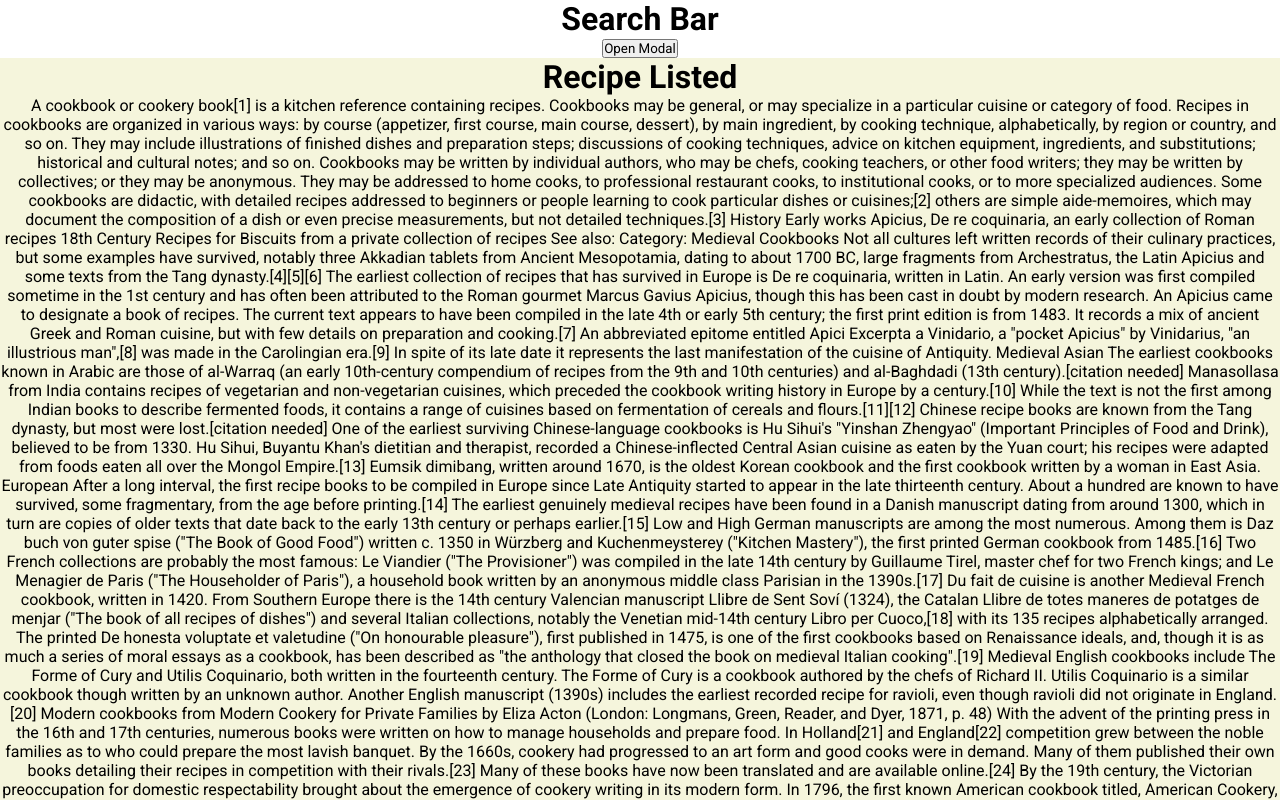
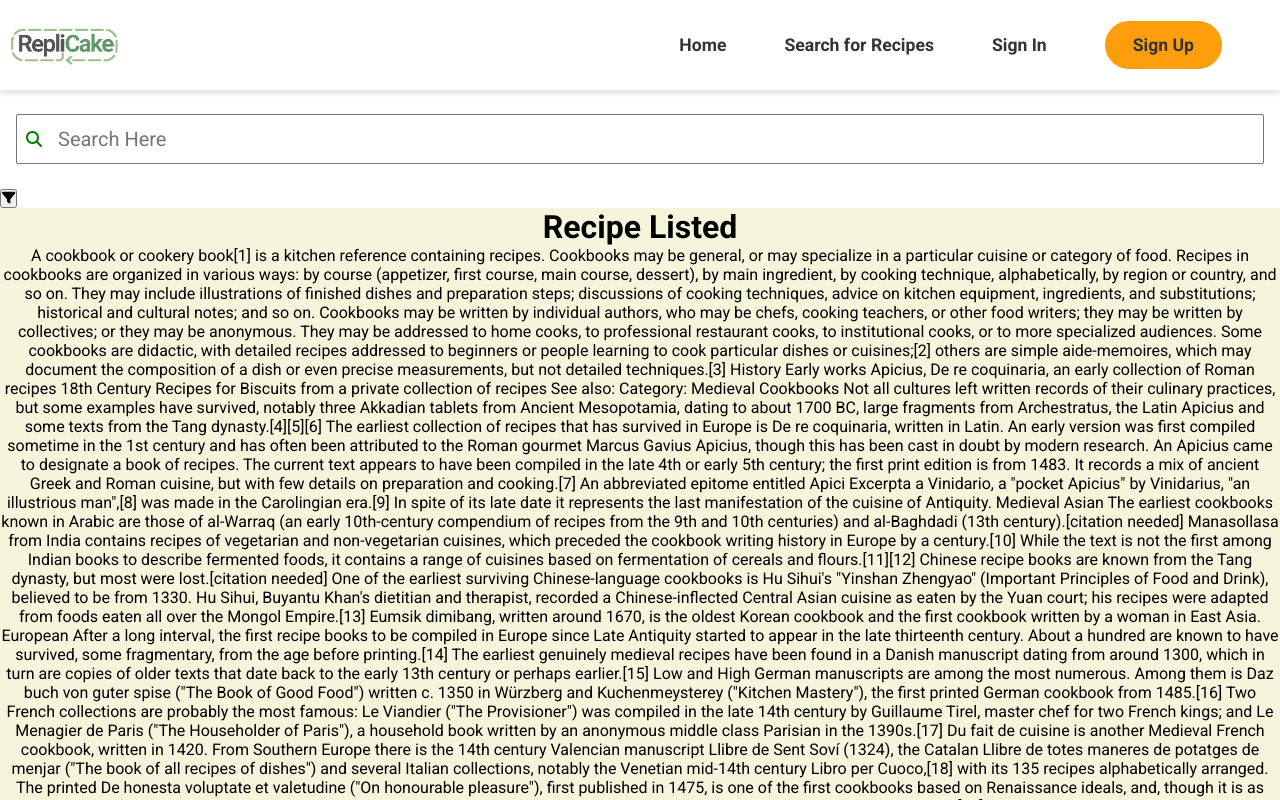
Before and after one commit to HPhilipN/C276-Project, a React (Vite) app in the folder frontend/: page /dashboard in a window 1280 px wide. Built offline with nearby package versions, Linux system fonts and the light colour scheme.

Commit message:
added search bar non functional

```diff
--- a/frontend/src/Dashboard.jsx
+++ b/frontend/src/Dashboard.jsx
@@ -2,11 +2,14 @@ import React from "react";
 import Filter from "./filter";
 import Searchbar from "./Searchbar";
 import Recipelist from "./Recipelist";
+import Navbar from "./Navbar";
 import "./Dashboard.css";
 
 const Dashboard = () => {
     return (
         <div class="dashboard">
+            {/*Search bar*/}
+            <Navbar/>
             {/*Search bar*/}
             <Searchbar />
             {/*Filter Modal*/}
--- a/frontend/src/Filter.css
+++ b/frontend/src/Filter.css
@@ -1,3 +1,3 @@
 .Filter{
-    overflow-y: auto;
+    display: flex;
 }
--- a/frontend/src/Filter.jsx
+++ b/frontend/src/Filter.jsx
@@ -1,11 +1,15 @@
 import React, { useState } from "react";
 import Modal from "react-modal";
+
+import { FontAwesomeIcon } from '@fortawesome/react-fontawesome';
+import { faFilter } from '@fortawesome/free-solid-svg-icons';
 import "./Filter.css";
 
 const customStyles = {
   overlay: {
     background: "rgba(0, 0, 0, 0.5)",
-    overflowY:"scroll"
+    overflowY:"scroll",
+    zIndex: 999,
   },
   content: {
     top: "50%",
@@ -26,7 +30,7 @@ function Filter() {
 
   return (
     <div className="Filter">
-      <button onClick={setModalOpen}>Open Modal</button>
+      <button onClick={setModalOpen}><FontAwesomeIcon icon={faFilter} /></button>
       <Modal
         isOpen={modalOpen}
         onRequestClose={() => setModalOpen(false)}
--- a/frontend/src/Searchbar.css
+++ b/frontend/src/Searchbar.css
@@ -0,0 +1,22 @@
+.searchbar-wrap{
+    display: flex;
+    align-items: center;
+    border-bottom: 1px solid transparent;
+    padding: 1.5rem 1rem;
+}
+
+.searchbar-wrap input{
+    font-size: 20px;
+    padding-left: 40px;
+    outline: none;
+    height: 50px;
+    width: 1400px;
+}
+
+.searchbar-icon{
+    color: green;
+    margin-right: 10px;
+    position: absolute;
+    padding: 10px;
+
+}
--- a/frontend/src/Searchbar.jsx
+++ b/frontend/src/Searchbar.jsx
@@ -1,15 +1,18 @@
-import { useState } from "react";
+import React from "react";
 import "./Searchbar.css";
 
 import { FontAwesomeIcon } from '@fortawesome/react-fontawesome';
 import { faMagnifyingGlass } from '@fortawesome/free-solid-svg-icons';
-import { faFilter } from '@fortawesome/free-solid-svg-icons';
 
-const Searchbar = () => {
-    return (
-        <div>
-            <h1>Search Bar</h1>
+const Searchbar = ({value, changeInput}) => (
+
+
+    <div class="searchbar-wrap">
+        <div class="searchbar-icon">
+            <FontAwesomeIcon icon={faMagnifyingGlass} size="10px"/>
         </div>
-    )
-}
+        <input type="text" placeholder="Search Here" value={value} onChange={changeInput}/>
+    </div>
+)
+
 export default Searchbar
```
